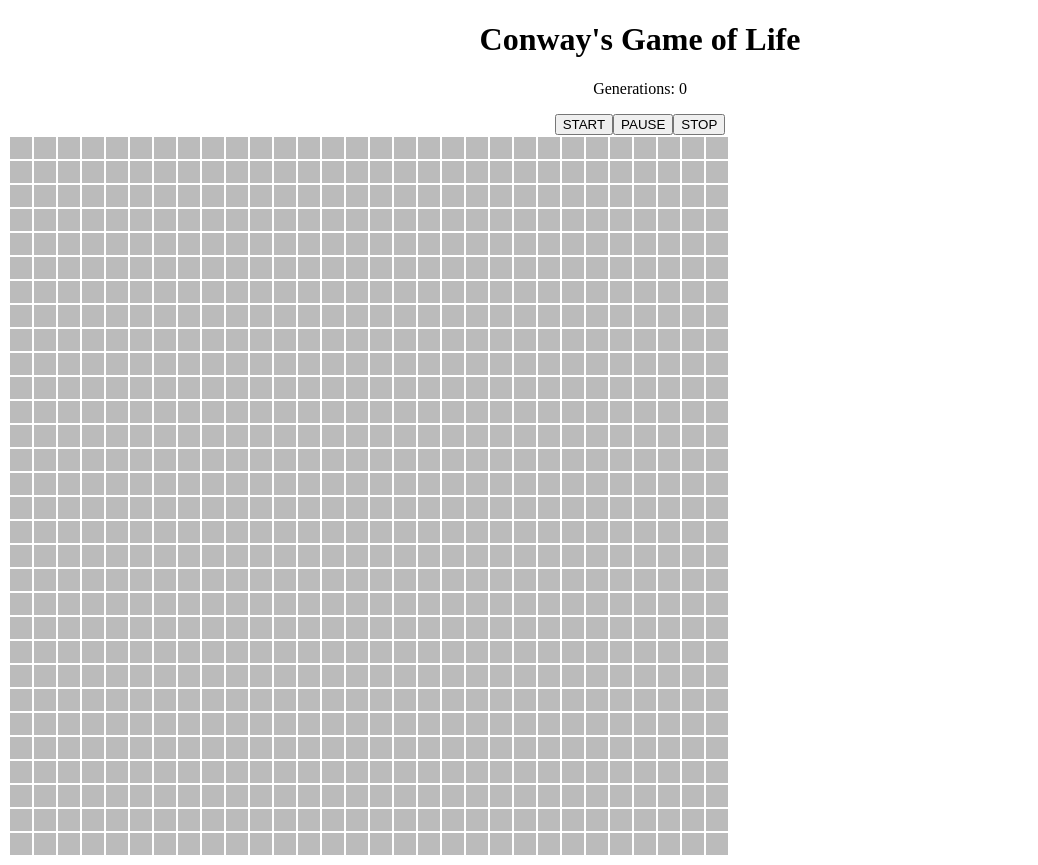
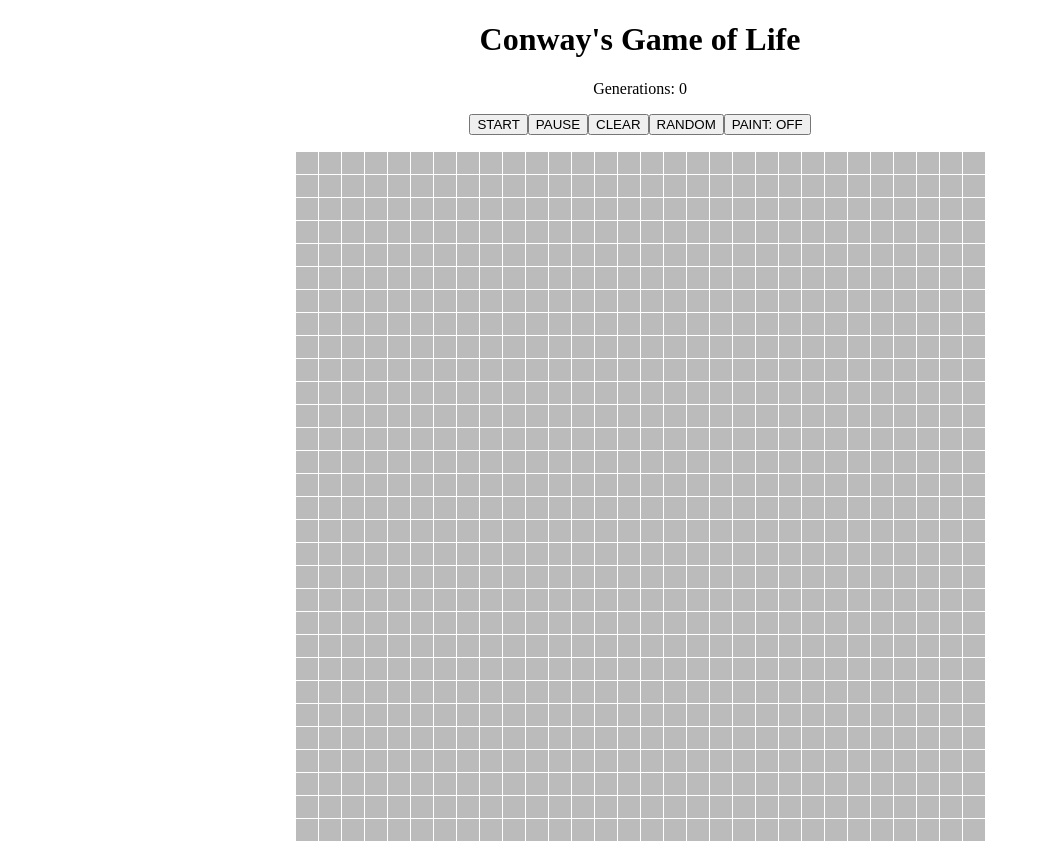
Before and after one commit to shoemakerdr/game-of-life-ng, an Angular app: page / in a window 1280 px wide. Shown: the whole page, without its empty margins (0-1038 px from the left). Built offline with nearby package versions, Linux system fonts and the light colour scheme.

Commit message:
Added clear, random and paint buttons.

```diff
--- a/src/app/components/game/game.component.html
+++ b/src/app/components/game/game.component.html
@@ -3,14 +3,17 @@
 </p>
 <button (click)='start()'>START</button>
 <button (click)='pause()'>PAUSE</button>
-<button (click)='stop()'>STOP</button>
-<table>
+<button (click)='clear()'>CLEAR</button>
+<button (click)='newRandom()'>RANDOM</button>
+<button (click)='togglePaint()'>PAINT: {{canPaint ? 'ON' : 'OFF'}}</button>
+<table class='table'>
     <tbody>
         <tr *ngFor='let gridRows of _gameService.getGameState()'>
             <td
                 *ngFor='let cell of gridRows'
                 class='{{cell.getIsLiving() ? "space living" : "space dead" }}'
                 (mousedown)='cell.toggleLife()'
+                (mouseenter)='paint(cell)'
             ></td>
         </tr>
     </tbody>
```
